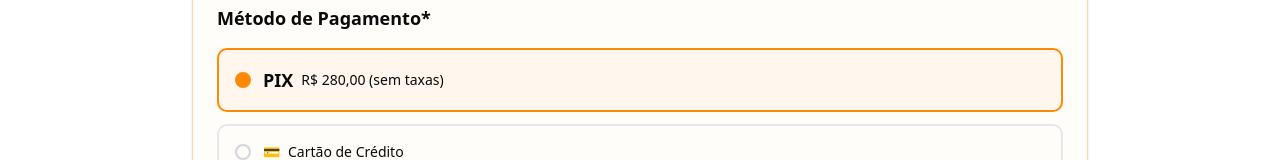
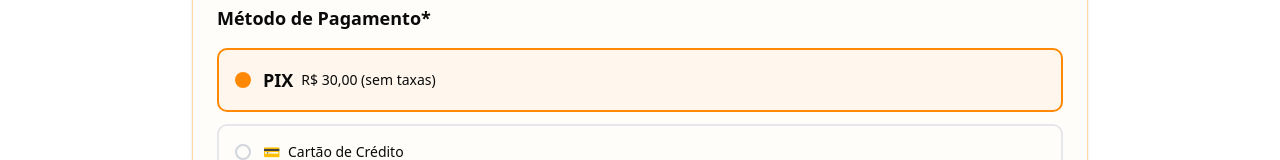
Before and after one commit to pedrologapp/amadeus2025atodenatal1, a React (Vite) app: page / in a window 1280 px wide. Both pictures are taken after a click on the button "Realizar Inscrição e Pagamento". Shown: the part 3760-3920 px from the top of the page. Built offline with nearby package versions, Linux system fonts and the light colour scheme.

Commit message:
Update App.jsx

```diff
--- a/src/App.jsx
+++ b/src/App.jsx
@@ -946,7 +946,7 @@ function App() {
                           <div className="flex items-center space-x-2">
                             <span className="text-lg font-bold">PIX</span>
                             <span className="text-sm">
-                              R$ {(280).toFixed(2).replace('.', ',')} (sem taxas)
+                              R$ {(30).toFixed(2).replace('.', ',')} (sem taxas)
                             </span>
                           </div>
                         </div>
```
